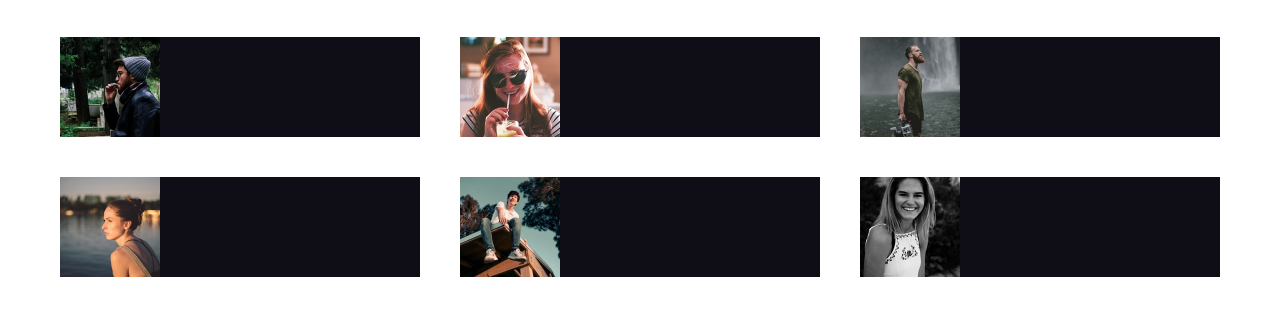
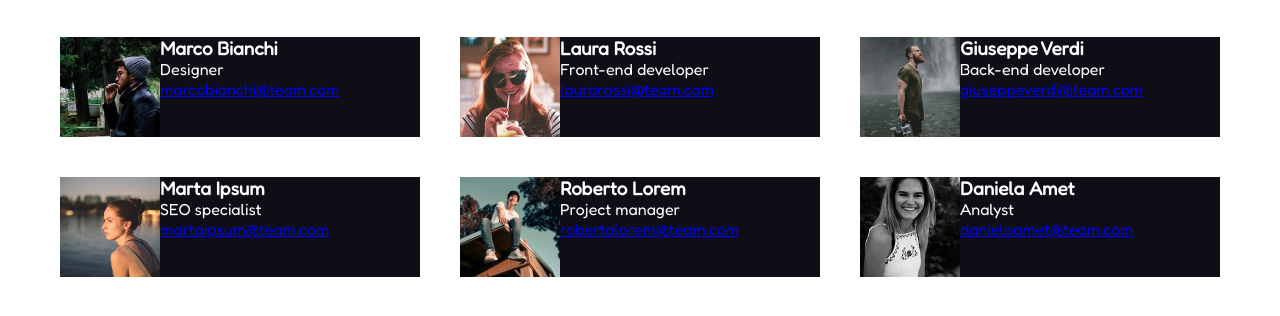
Before and after one commit to EnricoValente/html-css-float-cards, a plain HTML site: page index.html in a window 1280 px wide. Shown: the part 132-448 px from the top of the page. Drawn offline with Linux system fonts and the light colour scheme.

Commit message:
Completamento main

```diff
--- a/css/style.css
+++ b/css/style.css
@@ -47,12 +47,15 @@ h1{
     float: left;
     width: calc((100% / 3) - 40px);
     margin: 0 20px;
+
 }
 
 .box{
     background-color:#0F0E17 ;
     height: 100px;
     margin-top: 40px;
+    color: white;
+
 }
 
 img{
@@ -60,3 +63,10 @@ img{
     height: 100px;
     width: 100px;
 }
+
+
+
+span{
+    display: block;
+
+}
--- a/index.html
+++ b/index.html
@@ -16,15 +16,15 @@
     </head>
     <body>
 
-        <!-- Inizio header -->
-        <header>
-            <h1><strong>Meet our team</strong></h1>
-        </header>
-        <!-- Fine header -->
 
 
 
         <div class="container clearfix">
+            <!-- Inizio header -->
+            <header>
+                <h1><strong>Meet our team</strong></h1>
+            </header>
+            <!-- Fine header -->
 
              <main>
 
@@ -34,27 +34,53 @@
 
                     <div class="box">
 
+
                         <img src="img/male1.png" alt="Designer">
+                        <h3>Marco Bianchi</h3>
+                        <span>Designer</span>
+                        <a href="https//www.Google.com">marcobianchi@team.com</a>
+
                     </div>
 
                     <div class="box">
+
                         <img src="img/female1.png" alt="front-end developer">
+                        <h3>Laura Rossi</h3>
+                        <span>Front-end developer</span>
+                        <a href="https//www.Google.com">laurarossi@team.com</a>
+
                     </div>
 
                     <div class="box">
                         <img src="img/male2.png" alt="back-end developer">
+                        <h3>Giuseppe Verdi</h3>
+                        <span>Back-end developer</span>
+                        <a href="https//www.Google.com">giuseppeverdi@team.com</a>
+
                     </div>
 
                     <div class="box">
                         <img src="img/female2.png" alt="SEO specialist">
+                        <h3>Marta Ipsum</h3>
+                        <span>SEO specialist</span>
+                        <a href="https//www.Google.com">martaipsum@team.com</a>
+
                     </div>
 
                     <div class="box">
                         <img src="img/male3.png" alt="project manager">
+                        <h3>Roberto Lorem</h3>
+                        <span>Project manager</span>
+                        <a href="https//www.Google.com">robertolorem@team.com</a>
+
                     </div>
 
                     <div class="box">
                         <img src="img/female3.png" alt="analyst">
+                        <h3>Daniela Amet</h3>
+                        <span>Analyst</span>
+                        <a href="https//www.Google.com">danielaamet@team.com</a>
+
                     </div>
 
                 </div>
```
